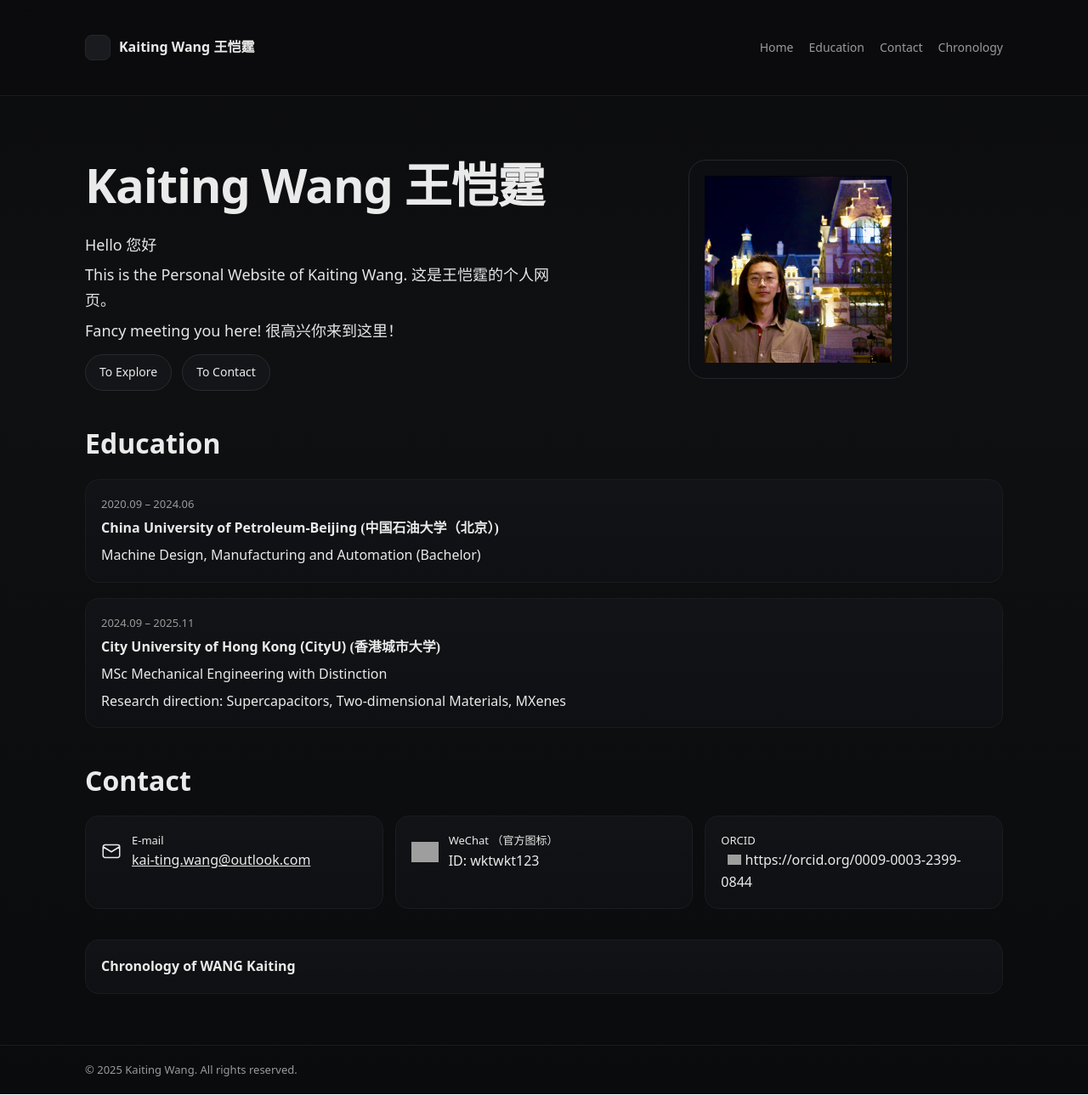
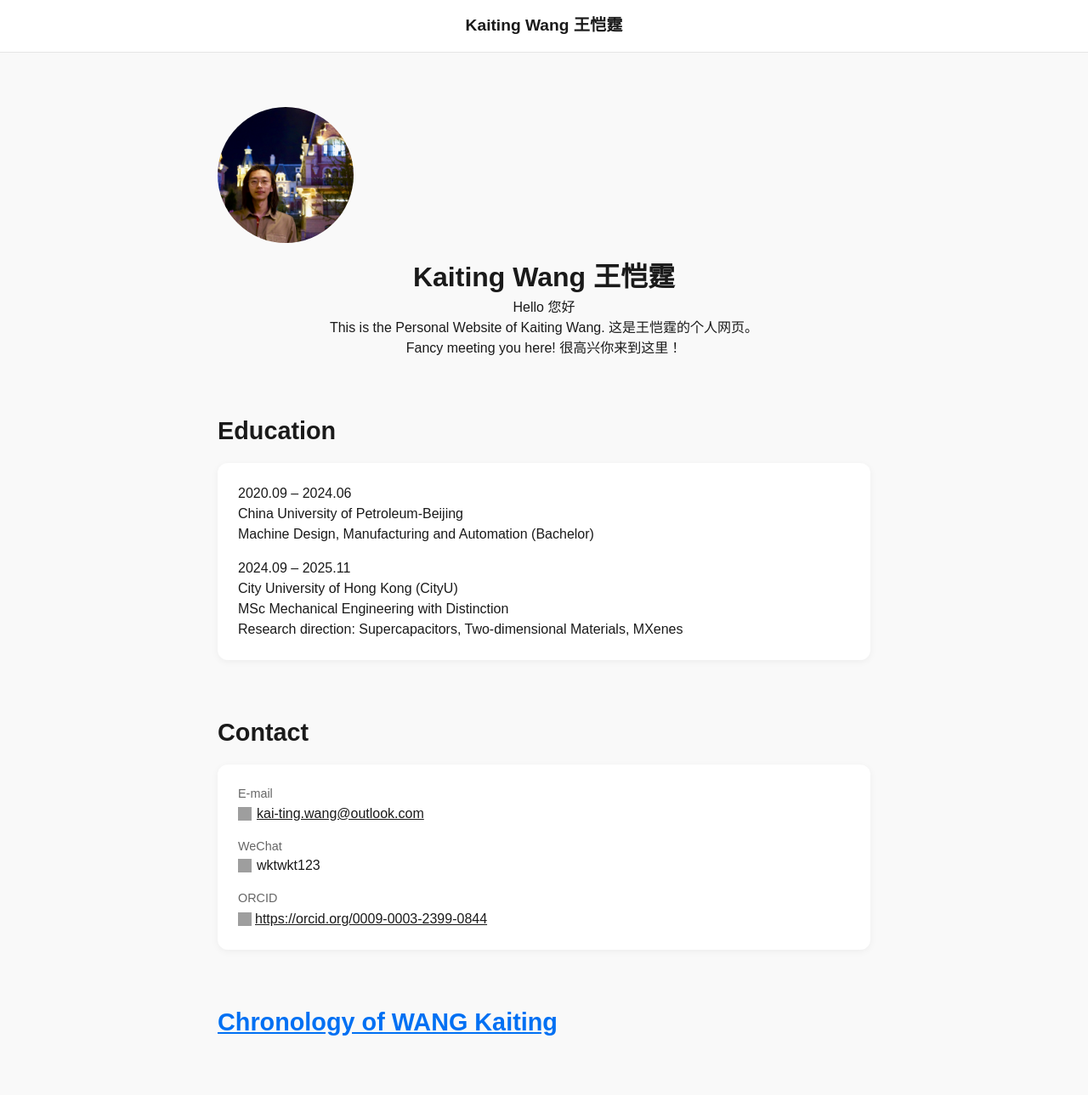
Before and after one commit to kaitingwang1002/kaitingwang1002.github.io, a plain HTML site: page index.html in a window 1280 px wide. Shown: the whole page at 85% size. Drawn offline with nearby package versions, Linux system fonts and the light colour scheme; grey boxes are pictures that could not be loaded.

Commit message:
Update index.html

```diff
--- a/index.html
+++ b/index.html
@@ -1,227 +1,153 @@
-<!doctype html>
+<!DOCTYPE html>
 <html lang="en">
 <head>
-  <meta charset="utf-8" />
-  <meta name="viewport" content="width=device-width, initial-scale=1" />
+  <meta charset="UTF-8" />
+  <meta name="viewport" content="width=device-width, initial-scale=1.0"/>
   <title>Kaiting Wang's Personal Website | 王恺霆的个人主页</title>
-  <meta name="description" content="Kaiting Wang — Personal Website" />
+  <script src="https://cdn.tailwindcss.com"></script>
   <style>
-    /* Typography */
-    :root {
-      --bg: #0b0b0c;
-      --fg: #eaeaea;
-      --muted: #9a9a9a;
-      --card: #111214;
-      --card-bd: #1b1c1f;
-      --acc: #e6e6e6;
-    }
-    html, body {
+    body {
+      font-family: Aptos, PMingLiU, sans-serif;
+      background: #f9f9f9;
+      color: #1a1a1a;
       margin: 0;
       padding: 0;
-      background: linear-gradient(180deg, #0b0b0c, #0f1012 30%, #0a0b0d 100%);
-      color: var(--fg);
-      -webkit-font-smoothing: antialiased;
-      -moz-osx-font-smoothing: grayscale;
-      font-family: "Aptos", system-ui, -apple-system, "Segoe UI", Roboto, "Helvetica Neue", Arial, sans-serif;
-      line-height: 1.6;
     }
-    /* 中文强制使用 PMingLiU；将中文片段用 lang="zh" 包裹 */
-    :lang(zh) { font-family: "PMingLiU", "Songti SC", STSong, serif; }
-
-    .container { max-width: 1080px; margin: 0 auto; padding: 24px; }
-    header { position: sticky; top: 0; backdrop-filter: saturate(160%) blur(12px); background: rgba(12,12,14,.45); border-bottom: 1px solid #1a1b1e; }
-    .nav { display: flex; gap: 18px; align-items: center; font-size: 14px; color: var(--muted); }
-    .nav a { color: inherit; text-decoration: none; }
-    .nav a:hover { color: var(--fg); }
-
-    h1 { font-weight: 700; letter-spacing: -0.02em; font-size: clamp(28px, 5vw, 56px); margin: 0 0 8px; }
-    h2 { font-weight: 600; font-size: clamp(22px, 3.5vw, 32px); margin: 0 0 16px; }
-    p.lead { font-size: clamp(16px, 2.6vw, 18px); color: var(--acc); margin: 6px 0; }
-
-    .grid { display: grid; gap: 18px; }
-    @media (min-width: 860px) {
-      .grid-2 { grid-template-columns: 1.2fr 1fr; }
-      .grid-3 { grid-template-columns: repeat(3, 1fr); }
+    header {
+      display: flex;
+      justify-content: center;
+      align-items: center;
+      padding: 1rem 2rem;
+      background: white;
+      border-bottom: 1px solid #e5e5e5;
+      font-weight: 600;
+      font-size: 1.2rem;
     }
-
-    .btn { display:inline-flex; align-items:center; gap:.5rem; padding: .6rem 1rem; border-radius: 999px; border: 1px solid #2a2b2f; background: #141519; color: var(--fg); text-decoration: none; font-size: 14px; }
-    .btn:hover { background:#17181d; }
-
-    .card { background: linear-gradient(180deg, #121316, #0f1013); border: 1px solid var(--card-bd); border-radius: 16px; padding: 18px; }
-    .muted { color: var(--muted); font-size: 13px; }
-    .avatar { width: 220px; height: 220px; border-radius: 20px; overflow: hidden; border: 1px solid #24262b; background: #0d0e11; }
-    .avatar img { width: 100%; height: 100%; object-fit: cover; display:block; }
-
-    /* Contact list */
-    .contact { display: grid; gap: 14px; }
-    @media (min-width: 860px) { .contact { grid-template-columns: repeat(3, 1fr);} }
-    .contact a, .contact div { text-decoration: none; color: var(--fg); }
-    .contact .row { display:flex; align-items:center; gap:12px; }
-
-    /* details/summary for Chronology */
-    details { border-radius: 16px; border: 1px solid var(--card-bd); background: linear-gradient(180deg, #121316, #0f1013); }
-    summary { cursor: pointer; list-style: none; padding: 18px; display:flex; align-items:center; justify-content:space-between; font-weight:600; }
-    summary::-webkit-details-marker { display: none; }
-    details[open] summary { border-bottom: 1px solid var(--card-bd); }
-    .timeline { padding: 12px 18px 18px; display:grid; gap:12px; }
-    .tl-item { padding: 14px; border: 1px solid var(--card-bd); border-radius: 12px; background:#0f1013; }
-
-    footer { border-top:1px solid var(--card-bd); color: var(--muted); font-size: 13px; }
+    .section {
+      max-width: 800px;
+      margin: 4rem auto;
+      padding: 0 1rem;
+    }
+    .section h2 {
+      font-size: 1.8rem;
+      font-weight: 700;
+      margin-bottom: 1rem;
+    }
+    .card {
+      background: white;
+      border-radius: 12px;
+      padding: 1.5rem;
+      box-shadow: 0 2px 8px rgba(0,0,0,0.05);
+      margin-bottom: 2rem;
+    }
+    .muted { color: #666; font-size: 0.9rem; }
+    .contact-row {
+      display: flex;
+      align-items: center;
+      gap: 6px;
+    }
+    .chronology-content {
+      display: none;
+      white-space: pre-line;
+      margin-top: 1rem;
+      color: #333;
+    }
+    .chronology-btn {
+      cursor: pointer;
+      color: #0070f3;
+      text-decoration: underline;
+    }
   </style>
 </head>
 <body>
+
 <header>
-    <div class="container" style="display:flex;justify-content:space-between;align-items:center;height:64px;">
-      <div style="display:flex;align-items:center;gap:10px;">
-        <div style="width:28px;height:28px;border-radius:8px;background:#1a1b1f;border:1px solid #26272c;"></div>
-        <div style="font-weight:600;">Kaiting Wang <span lang="zh">王恺霆</span></div>
-      </div>
-      <nav class="nav">
-        <a href="#home">Home</a>
-        <a href="#education">Education</a>
-        <a href="#contact">Contact</a>
-        <a href="#chronology">Chronology</a>
-      </nav>
-    </div>
+  Kaiting Wang 王恺霆
 </header>
 
-  <main id="home" class="container">
-    <section class="grid grid-2" style="align-items:center; margin: 36px 0 10px;">
-      <div>
-        <h1>Kaiting Wang <span lang="zh">王恺霆</span></h1>
-        <p class="lead">Hello <span lang="zh">您好</span></p>
-        <p class="lead">This is the Personal Website of Kaiting Wang. <span lang="zh">这是王恺霆的个人网页。</span></p>
-        <p class="lead">Fancy meeting you here! <span lang="zh">很高兴你来到这里！</span></p>
-        <div style="display:flex;gap:12px;margin-top:12px;">
-          <a class="btn" href="#education">To Explore</a>
-          <a class="btn" href="#contact">To Contact</a>
-        </div>
-      </div>
-      <div style="justify-self:center;">
-        <div class="avatar card">
-          <!-- 根目录图片 -->
-          <img src="photo.jpg" alt="Portrait of Kaiting Wang" />
-        </div>
+<section class="section" style="text-align:center;">
+  <img src="photo.jpg" alt="Kaiting Wang" style="width:160px;height:160px;border-radius:50%;object-fit:cover;margin-bottom:1rem;">
+  <h1 style="font-size:2rem;font-weight:700;">Kaiting Wang 王恺霆</h1>
+  <p>Hello 您好</p>
+  <p>This is the Personal Website of Kaiting Wang. 这是王恺霆的个人网页。</p>
+  <p>Fancy meeting you here! 很高兴你来到这里！</p>
+</section>
+
+<section class="section">
+  <h2>Education</h2>
+  <div class="card">
+    <p>2020.09 – 2024.06<br>China University of Petroleum-Beijing<br>Machine Design, Manufacturing and Automation (Bachelor)</p>
+    <p style="margin-top:1rem;">2024.09 – 2025.11<br>City University of Hong Kong (CityU)<br>MSc Mechanical Engineering with Distinction<br>Research direction: Supercapacitors, Two-dimensional Materials, MXenes</p>
   </div>
 </section>
 
-    <!-- Education -->
-    <section id="education" style="margin: 36px 0;">
-      <h2>Education</h2>
-      <div class="grid" style="grid-template-columns: 1fr; gap:18px;">
+<section class="section">
+  <h2>Contact</h2>
   <div class="card">
-          <div class="muted">2020.09 – 2024.06</div>
-          <div style="font-weight:600;margin-top:6px;">China University of Petroleum-Beijing <span lang="zh">(中国石油大学（北京）)</span></div>
-          <div style="margin-top:6px;">Machine Design, Manufacturing and Automation (Bachelor)</div>
-        </div>
-        <div class="card">
-          <div class="muted">2024.09 – 2025.11</div>
-          <div style="font-weight:600;margin-top:6px;">City University of Hong Kong (CityU) <span lang="zh">(香港城市大学)</span></div>
-          <div style="margin-top:6px;">MSc Mechanical Engineering with Distinction</div>
-          <div style="margin-top:6px;">Research direction: Supercapacitors, Two-dimensional Materials, MXenes</div>
+    <div style="margin-bottom:1rem;">
+      <div class="muted">E-mail</div>
+      <div class="contact-row">
+        <img src="https://cdn.jsdelivr.net/gh/simple-icons/simple-icons/icons/microsoftoutlook.svg" alt="Email" style="width:1em;height:1em;">
+        <a href="mailto:kai-ting.wang@outlook.com" style="text-decoration:underline;">kai-ting.wang@outlook.com</a>
       </div>
     </div>
-    </section>
-
-    <!-- Contact -->
-    <section id="contact" style="margin: 36px 0;">
-      <h2>Contact</h2>
-      <div class="contact">
-        <!-- Email with correct envelope icon -->
-        <a class="card" href="mailto:kai-ting.wang@outlook.com">
-          <div class="row">
-            <!-- Heroicons Envelope (outline) -->
-            <svg aria-hidden="true" width="24" height="24" viewBox="0 0 24 24" fill="none"
-                 stroke="currentColor" stroke-width="1.5" stroke-linecap="round" stroke-linejoin="round"
-                 focusable="false">
-              <path d="M21.75 6.75v10.5A2.25 2.25 0 0 1 19.5 19.5H4.5A2.25 2.25 0 0 1 2.25 17.25V6.75m19.5 0A2.25 2.25 0 0 0 19.5 4.5H4.5A2.25 2.25 0 0 0 2.25 6.75m19.5 0L12 12.75 2.25 6.75"/>
-            </svg>
-            <div>
-              <div class="muted">E-mail</div>
-              <div style="text-decoration: underline;">kai-ting.wang@outlook.com</div>
+    <div style="margin-bottom:1rem;">
+      <div class="muted">WeChat</div>
+      <div class="contact-row">
+        <img src="https://upload.wikimedia.org/wikipedia/commons/0/0b/WeChat_Logo.png" alt="WeChat" style="width:1em;height:1em;">
+        wktwkt123
       </div>
     </div>
-        </a>
-
-        <!-- WeChat with official WeChat logo (SVG from Wikipedia upload) -->
-        <div class="card">
-          <div class="row">
-            <img src="https://upload.wikimedia.org/wikipedia/en/a/af/WeChat_logo.svg"
-                 alt="WeChat logo" style="height:24px;width:auto;display:block;" />
-            <div>
-              <div class="muted">WeChat <span lang="zh">（官方图标）</span></div>
-              <div>ID: wktwkt123</div>
-            </div>
-          </div>
-        </div>
-
-        <!-- ORCID (exact official snippet you provided) -->
-        <div class="card">
-          <div class="row">
     <div>
       <div class="muted">ORCID</div>
       <a
         id="cy-effective-orcid-url"
-                class="underline"
         href="https://orcid.org/0009-0003-2399-0844"
         target="orcid.widget"
         rel="me noopener noreferrer"
-                style="vertical-align: top">
+        style="display:inline-flex;align-items:center;gap:4px;text-decoration:underline;vertical-align:middle;">
         <img
           src="https://orcid.org/sites/default/files/images/orcid_16x16.png"
-                  style="width: 1em; margin-inline-start: 0.5em"
+          style="width:1em;height:1em;"
           alt="ORCID iD icon"/>
         https://orcid.org/0009-0003-2399-0844
       </a>
     </div>
   </div>
-        </div>
+</section>
+
+<section class="section">
+  <h2 class="chronology-btn" onclick="toggleChronology()">Chronology of WANG Kaiting</h2>
+  <div id="chronology" class="chronology-content">
+2001, Born
+In the evening of October 2nd, Tuesday, August 16th in the lunar calendar, a baby boy was born in Beijing.
+
+2008, Age 7
+In September, he entered Gonghua Central Primary School (巩华中心小学) in Changping District, Beijing.
+
+2014, Age 13
+He began attending Wenhui Middle School (北京市文汇中学) in Dongcheng District, Beijing. His homeroom teacher was Mrs. CHEN Jian.
+
+2017, Age 16
+He was admitted to Beijing No.5 High School (北京市第五中学) for senior high school studies. His homeroom teacher was Mr. YANG Zheng.
+
+2020, Age 19
+He was admitted to China University of Petroleum-Beijing (中国石油大学（北京）). One year later, he transferred into the major of Machine Design, Manufacturing and Automation. His academic advisor was Mr. WANG Wenjie.
+
+2024, Age 23
+Under the guidance of Special Associate Professor WANG Tun, his undergraduate thesis titled "Research and Design of Water-Cooling System for Directly Driven Top-Drive Main Bearing" won an award. Later this year, he enrolled in the Mechanical Engineering program at City University of Hong Kong (香港城市大學). His research focused on the application of MXene materials in supercapacitors, under the supervision of Professor ZHANG Kaili and Pakistani scholar Dr. HUSSAIN Iftikhar.
+
+2025, Age 24
+……
   </div>
 </section>
 
-    <!-- Chronology -->
-    <section id="chronology" style="margin: 36px 0;">
-      <details>
-        <summary>Chronology of WANG Kaiting</summary>
-        <div class="timeline">
-          <div class="tl-item">
-            <div class="muted">2001, Born</div>
-            <div>In the evening of October 2nd, Tuesday, August 16th in the lunar calendar, a baby boy was born in Beijing.</div>
-          </div>
-          <div class="tl-item">
-            <div class="muted">2008, Age 7</div>
-            <div>In September, he entered <span lang="zh">巩华中心小学</span> (Gonghua Central Primary School) in Changping District, Beijing.</div>
-          </div>
-          <div class="tl-item">
-            <div class="muted">2014, Age 13</div>
-            <div>He began attending <span lang="zh">北京市文汇中学</span> (Wenhui Middle School) in Dongcheng District, Beijing. His homeroom teacher was Mrs. CHEN Jian.</div>
-          </div>
-          <div class="tl-item">
-            <div class="muted">2017, Age 16</div>
-            <div>He was admitted to <span lang="zh">北京市第五中学</span> (Beijing No.5 High School) for senior high school studies. His homeroom teacher was Mr. YANG Zheng.</div>
-          </div>
-          <div class="tl-item">
-            <div class="muted">2020, Age 19</div>
-            <div>He was admitted to <span lang="zh">中国石油大学（北京）</span> (China University of Petroleum-Beijing). One year later, he transferred into the major of Machine Design, Manufacturing and Automation. His academic advisor was Mr. WANG Wenjie.</div>
-          </div>
-          <div class="tl-item">
-            <div class="muted">2024, Age 23</div>
-            <div>Under the guidance of Special Associate Professor WANG Tun, his undergraduate thesis titled “Research and Design of Water-Cooling System for Directly Driven Top-Drive Main Bearing” won an award. Later this year, he enrolled in the Mechanical Engineering program at <span lang="zh">香港城市大學</span> (City University of Hong Kong). His research focused on the application of MXene materials in supercapacitors, under the supervision of Professor ZHANG Kaili and Pakistani scholar Dr. HUSSAIN Iftikhar.</div>
-          </div>
-          <div class="tl-item">
-            <div class="muted">2025, Age 24</div>
-            <div><span lang="zh">……</span></div>
-          </div>
-        </div>
-      </details>
-    </section>
-  </main>
+<script>
+function toggleChronology(){
+  const content = document.getElementById('chronology');
+  content.style.display = content.style.display === 'block' ? 'none' : 'block';
+}
+</script>
 
-  <footer>
-    <div class="container" style="padding:18px 24px; display:flex; justify-content:space-between; flex-wrap:wrap; gap:12px;">
-      <div>© <script>document.write(new Date().getFullYear())</script> Kaiting Wang. All rights reserved.</div>
-      <div class="muted"> </div>
-    </div>
-  </footer>
 </body>
 </html>
```
Lines whose indentation alone changed are shown as unchanged.
